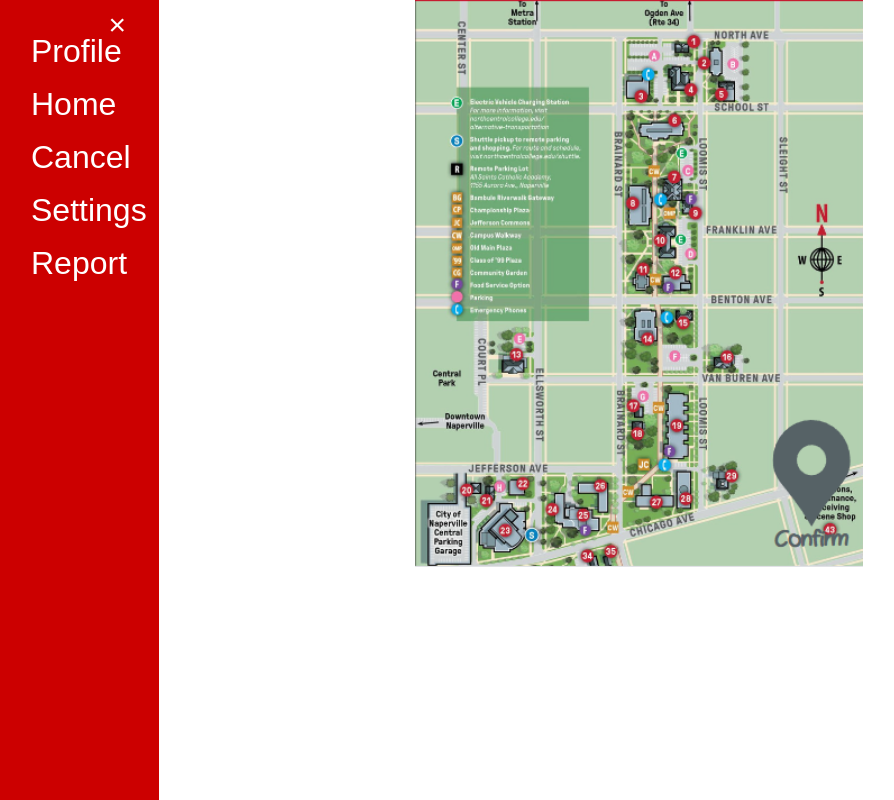
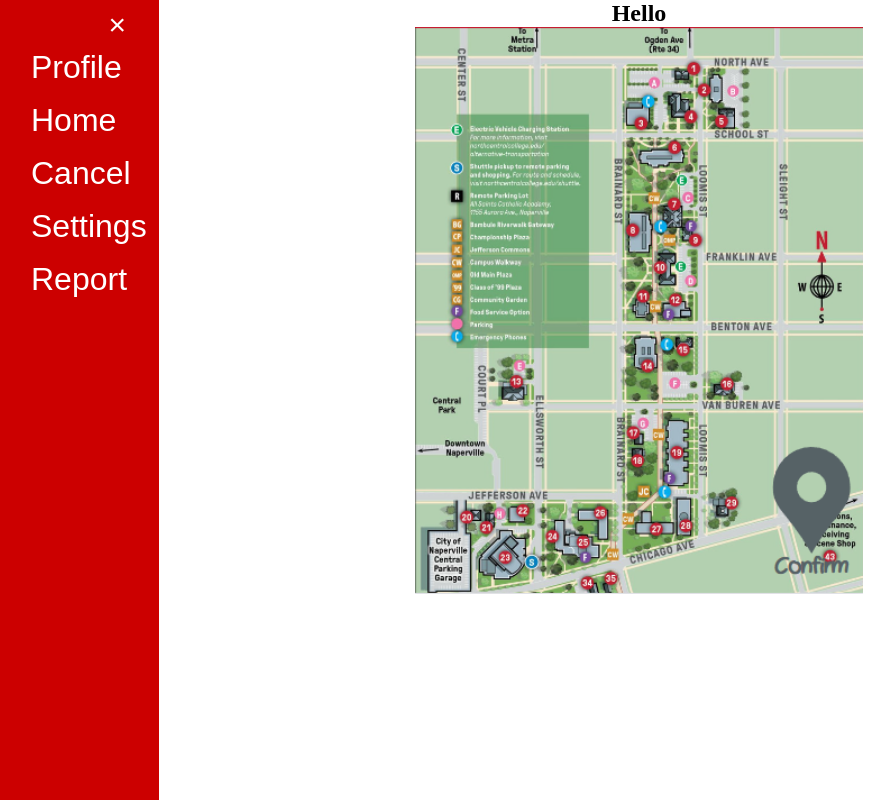
Before and after one commit to Tonyle2001/CardPark, a plain HTML site: page Frontend/assets/Home.html in a window 1280 px wide. Shown: the whole page, without its empty margins (1-895 px from the left). Drawn offline with Linux system fonts and the light colour scheme.

Commit message:
Added div for username

```diff
--- a/Frontend/assets/Home.html
+++ b/Frontend/assets/Home.html
@@ -5,17 +5,26 @@
 	<link rel="stylesheet" href="Home_files/styles.css">
 	</head>
 	<body>
+
 		<h1>
-			<div id="mySidenav" class="sidenav">
-			<a href="#">Profile</a>
-	<!-- Will replace inline script in dedicated js file -->
-			<a href="javascript:void(0)" class="closebtn" onclick="closeNav()">×</a>
+
+
+	<div id="mySidenav" class="sidenav">
+			<div class="logo-container">
+	   <a src="images/logo.png" alt="CardPark Logo"></a>
+  </div><!-- Will replace inline script in dedicated js file --><a href="javascript:void(0)" class="closebtn" onclick="closeNav()">×</a><a href="#">Profile</a>
+
+
 			<a href="#">Home</a>
 			<a href="#">Cancel</a>
 			<a href="#">Settings</a>
 			<a href="#">Report</a>
 			</div>
 		</h1>
-	<div id="homeMap">
+	<div id="message" alt="Username Display">
+		 <h2>Hello <div id="usernameDiv"></div></h2>
+</div>
+<div id="homeMap">
 		<img class="center" alt="Map" <="" div="" src="Home_files/map.png">
-</div></body></html>
+</div>
+</body></html>
--- a/Frontend/assets/Home_files/styles.css
+++ b/Frontend/assets/Home_files/styles.css
@@ -14,6 +14,10 @@
   background-color: #cc0000; /*red*/
   overflow-x: hidden; /* Disable horizontal scroll */
   padding-top: 25px;
+}
+.sidenav-logo-container{
+  position:fixed;
+
 }
 
 .sidenav a {
@@ -61,3 +65,7 @@
   scrollbar-width: none;
   touch-action: manipulation;
 }
+#message{
+  text-align: center;
+
+}
```
Also changed, not shown: Frontend/assets/images/image-removebg-preview.png (deleted).
